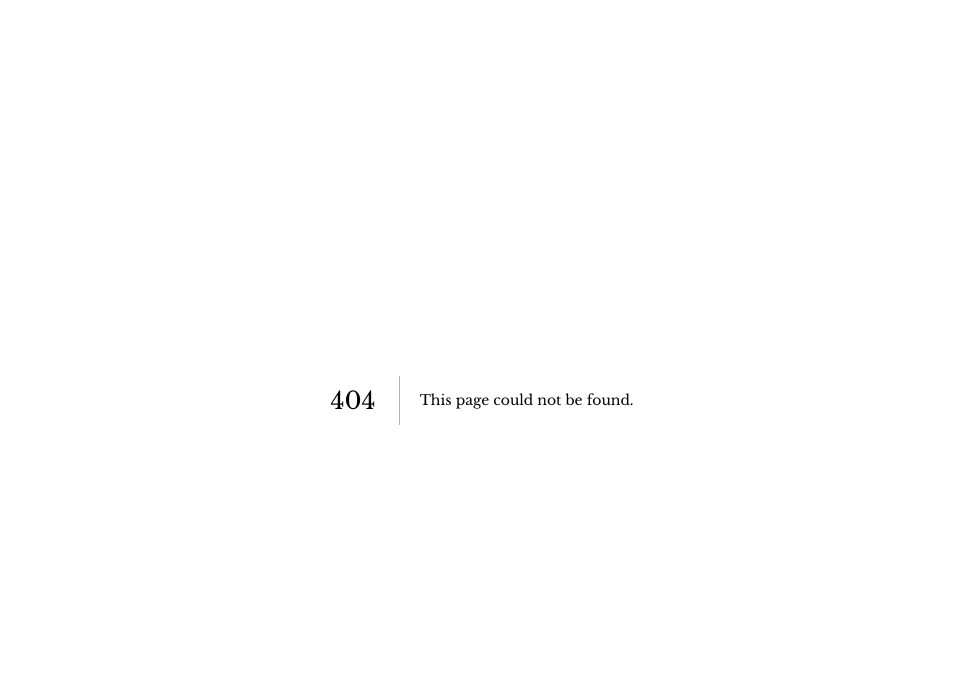
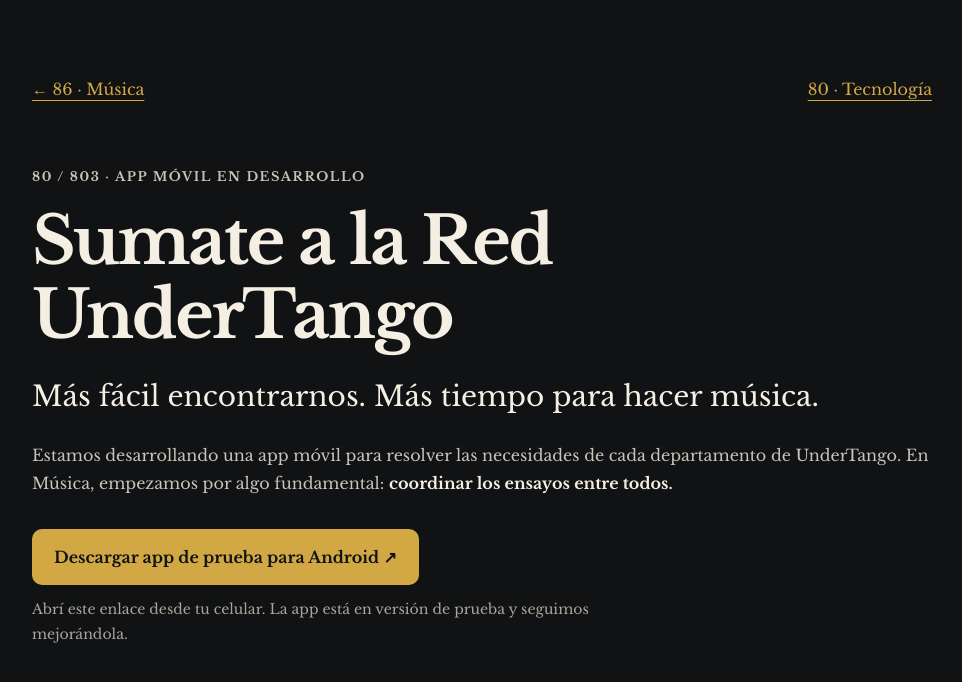
Before and after one commit to O-UnderTango-Club/UnderTangoWEBNextJS, a Next.js app: page /80/803 in a window 1280 px wide. Before the commit this address had no page. Shown: the top 682 px of the page, without its empty margins (158-1120 px from the left). Built offline with nearby package versions, Linux system fonts and the light colour scheme.

Commit message:
feat(803): guía de ingreso a la red y coordinación de ensayos desde Música

```diff
--- /dev/null
+++ b/app/80/803/guide.module.css
@@ -0,0 +1,28 @@
+.page{min-height:100svh;background:#111214;color:#f4eee3;padding:clamp(24px,6vw,80px);box-sizing:border-box}
+.container{max-width:900px;margin:0 auto}
+.navigation{display:flex;flex-wrap:wrap;justify-content:space-between;gap:16px}
+.navigation a,.footer a{color:#d1a844;text-underline-offset:5px}
+.header{margin:64px 0 72px}
+.eyebrow{color:#d1a844;font-size:.8rem;font-weight:700;letter-spacing:.12em;line-height:1.6}
+.page h1{font-size:clamp(36px,7vw,66px);line-height:1.12;letter-spacing:-.035em;margin:16px 0 24px}
+.page h2{font-size:clamp(26px,4vw,36px);line-height:1.25;margin:12px 0 24px}
+.page h3{font-size:clamp(21px,3vw,25px);line-height:1.35;margin:0 0 12px}
+.page p{line-height:1.75;color:#c9c3b8;margin:12px 0}
+.page strong{color:#f4eee3}
+.page .lead{font-size:clamp(21px,3vw,28px);line-height:1.45;color:#f4eee3;margin-bottom:24px}
+.primary{display:inline-flex;align-items:center;justify-content:center;box-sizing:border-box;max-width:100%;min-height:52px;background:#d1a844;color:#111214;padding:16px 22px;border-radius:10px;font-weight:700;line-height:1.5;text-decoration:none;margin-top:20px}
+.primary:hover{background:#e6bc55}
+.page a:focus-visible{outline:3px solid #f4eee3;outline-offset:5px}
+.page .caption{font-size:.88rem;color:#aaa59c;max-width:620px}
+.steps{list-style:none;padding:0;margin:0;display:grid;gap:18px}
+.steps li{display:grid;grid-template-columns:44px minmax(0,1fr);gap:20px;padding:clamp(20px,4vw,32px);border:1px solid #514735;border-radius:16px}
+.number{display:flex;align-items:center;justify-content:center;width:42px;height:42px;border-radius:50%;background:#d1a844;color:#111214;font-weight:700;font-size:20px}
+.textLink{display:inline-block;padding:10px 0;color:#e3bb60;font-weight:700;line-height:1.5;text-underline-offset:5px}
+.page .note{font-size:.93rem;color:#d4c6a8;border-left:3px solid #d1a844;padding-left:16px;margin-top:20px}
+.rehearsals{margin:64px 0;padding:clamp(22px,5vw,40px);background:#1b1b1a;border:1px solid #514735;border-radius:18px}
+.rehearsals ul{padding-left:22px;margin:24px 0}
+.rehearsals li{line-height:1.75;color:#c9c3b8;margin:18px 0;padding-left:6px}
+.access{margin:56px 0}
+.footer{padding-top:32px;border-top:1px solid #514735;margin-top:64px}
+.footer p{font-size:.85rem}
+@media(max-width:520px){.header{margin:40px 0 48px}.steps li{grid-template-columns:1fr;gap:16px}.primary{width:100%;text-align:center}.navigation{font-size:.9rem}.rehearsals{margin:48px 0}.page{padding-bottom:48px}}
--- /dev/null
+++ b/app/80/803/page.tsx
@@ -0,0 +1,87 @@
+import type { Metadata } from "next";
+import Link from "next/link";
+import styles from "./guide.module.css";
+
+const downloadUrl = "https://play.google.com/apps/internaltest/4701297954753792165";
+const appUrl = "https://red.undertangoclub.com/";
+const title = "Sumate a la Red UnderTango";
+const description = "Descargá la app, ingresá con Google y coordiná ensayos con los músicos de UnderTango: disponibilidad, día, horario y lugar.";
+
+export const metadata: Metadata = {
+  title: "803 · Red UnderTango | Cómo ingresar",
+  description,
+  alternates: { canonical: "/80/803" },
+  openGraph: {
+    title,
+    description,
+    url: "https://www.undertangoclub.com/80/803",
+    siteName: "UnderTango Club",
+    locale: "es_AR",
+    type: "website",
+  },
+};
+
+export default function RedGuidePage() {
+  return (
+    <main className={styles.page}>
+      <div className={styles.container}>
+        <nav className={styles.navigation} aria-label="Volver a los departamentos">
+          <Link href="/86">← 86 · Música</Link>
+          <Link href="/80">80 · Tecnología</Link>
+        </nav>
+        <header className={styles.header}>
+          <p className={styles.eyebrow}>80 / 803 · APP MÓVIL EN DESARROLLO</p>
+          <h1>{title}</h1>
+          <p className={styles.lead}>Más fácil encontrarnos. Más tiempo para hacer música.</p>
+          <p>Estamos desarrollando una app móvil para resolver las necesidades de cada departamento de UnderTango. En Música, empezamos por algo fundamental: <strong>coordinar los ensayos entre todos.</strong></p>
+          <a className={styles.primary} href={downloadUrl}>Descargar app de prueba para Android ↗</a>
+          <p className={styles.caption}>Abrí este enlace desde tu celular. La app está en versión de prueba y seguimos mejorándola.</p>
+        </header>
+
+        <section aria-labelledby="como-ingresar">
+          <p className={styles.eyebrow}>EMPEZÁ DESDE TU CELULAR</p>
+          <h2 id="como-ingresar">Cómo ingresar a la red</h2>
+          <ol className={styles.steps}>
+            <li>
+              <span className={styles.number} aria-hidden="true">1</span>
+              <div><h3>Descargá la aplicación</h3><p>Desde tu celular Android, abrí el enlace de descarga. Si Google Play te pide elegir una cuenta, usá la cuenta de Google con la que vas a ingresar a la red. Si te lo pide, elegí participar de la prueba. Después tocá “Descargar app de prueba” (o “Download test app”) e instalala desde Google Play.</p><a className={styles.textLink} href={downloadUrl}>Abrir el enlace de descarga ↗</a></div>
+            </li>
+            <li>
+              <span className={styles.number} aria-hidden="true">2</span>
+              <div><h3>Ingresá con Google</h3><p>Abrí la app y tocá <strong>“Continuar en Google”</strong>. Elegí tu cuenta para ingresar.</p></div>
+            </li>
+            <li>
+              <span className={styles.number} aria-hidden="true">3</span>
+              <div><h3>Elegí tu departamento</h3><p>Completá tu nombre y seleccioná el departamento al que pertenecés. Si sos músico, marcá <strong>86 · Música</strong>. Si también participás en otras áreas, podés elegir más de una.</p><p className={styles.note}>Si tu cuenta queda pendiente de aprobación, avisale a Pablo para que habilite tu acceso.</p></div>
+            </li>
+            <li>
+              <span className={styles.number} aria-hidden="true">4</span>
+              <div><h3>Entrá a Música y organizá el ensayo</h3><p>En Inicio, tocá <strong>86 · Música → Organizar ensayo</strong>. Ahí podés consultar la disponibilidad del grupo o proponer un ensayo con día, lugar, horario e integrantes.</p></div>
+            </li>
+          </ol>
+        </section>
+
+        <section className={styles.rehearsals} aria-labelledby="coordinar-ensayos">
+          <p className={styles.eyebrow}>86 · MÚSICA</p>
+          <h2 id="coordinar-ensayos">¿Cuándo podemos ensayar?</h2>
+          <p>La idea es resolverlo en la app y ver con claridad cuándo podemos coincidir.</p>
+          <ul>
+            <li><strong>Consultá al grupo.</strong> Convocá a todos los músicos o elegí a personas específicas.</li>
+            <li><strong>Marcá cuándo podés.</strong> Elegí días y horarios en la grilla. Si podés desde las 08:30 o en otro horario, ingresá ese tramo exacto con “Puedo en otro horario”.</li>
+            <li><strong>Encontrá la coincidencia.</strong> Cuando respondieron todos los convocados, aparecen los horarios disponibles para todos. Quien organizó el llamado puede definir el resultado.</li>
+            <li><strong>Proponé el ensayo.</strong> Definí día, lugar y horario para que el grupo tenga la convocatoria en la app.</li>
+          </ul>
+          <p className={styles.note}>Cada consulta es un llamado nuevo: renueva la anterior y pide que todos indiquen su disponibilidad de nuevo.</p>
+        </section>
+
+        <section className={styles.access} aria-labelledby="ya-tengo-app">
+          <h2 id="ya-tengo-app">¿Ya tenés la app?</h2>
+          <p>Abrila e ingresá con Google. También podés usar la red desde el navegador del celular o la computadora.</p>
+          <a className={styles.primary} href={appUrl}>Abrir Red UnderTango ↗</a>
+          <p className={styles.caption}>¿Usás iPhone? Ingresá desde el navegador con este mismo botón.</p>
+        </section>
+        <footer className={styles.footer}><Link href="/86">Volver a Música →</Link><p>UnderTango Club · Una red que construimos entre todos.</p></footer>
+      </div>
+    </main>
+  );
+}
--- a/app/86/page.tsx
+++ b/app/86/page.tsx
@@ -3,7 +3,7 @@ import Link from "next/link";
 
 export const metadata: Metadata = {
   title: "86 · Música | UnderTango Club",
-  description: "Temas para sacar con la banda de UnderTango.",
+  description: "Conciertos, ensayos, repertorio y preparación musical de UnderTango.",
   alternates: { canonical: "/86" },
 };
 
@@ -15,7 +15,8 @@ export default function MusicPage() {
         <header style={{ margin: "48px 0" }}>
           <p style={{ color: "#d1a844", letterSpacing: ".14em" }}>DEPARTAMENTO 86</p>
           <h1 style={{ fontSize: "clamp(36px, 7vw, 72px)", margin: "12px 0" }}>Música</h1>
-          <p style={{ color: "#bdb8ae", lineHeight: 1.7 }}>Ensayos, repertorio y preparación musical de UnderTango.</p>
+          <p style={{ color: "#bdb8ae", lineHeight: 1.7 }}>Conciertos, ensayos, repertorio y preparación musical de UnderTango.</p>
+          <Link href="/80/803" style={{ display: "inline-block", maxWidth: "100%", boxSizing: "border-box", background: "#d1a844", color: "#111214", padding: "16px 22px", borderRadius: 10, fontWeight: 700, lineHeight: 1.5, marginTop: 24 }}>Soy músico de UnderTango y quiero pertenecer a la red →</Link>
         </header>
         <section aria-labelledby="temas-banda">
           <h2 id="temas-banda" style={{ fontSize: "clamp(24px, 4vw, 36px)" }}>Temas para sacar con la banda</h2>
```
